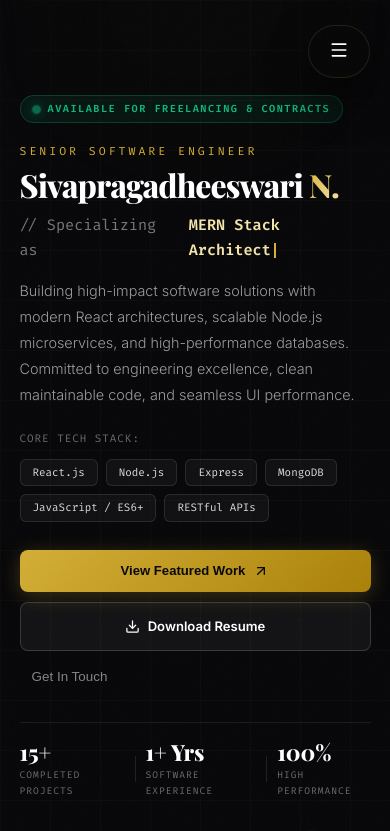
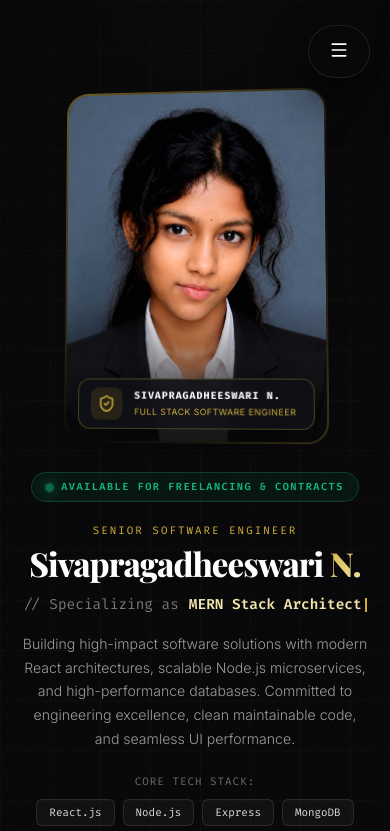
Before and after one commit to sivapragadheeswarii/myportfolio, a React (Vite) app: page / in a window 390 px wide. Shown: the top 831 px of the page. Built offline with nearby package versions, Linux system fonts and the light colour scheme; a web font is replaced by a local one.

Commit message:
Optimize Home section mobile layout with centered typography, full-width thumb buttons, and glass stat ribbon

```diff
--- a/src/sections/Hero.css
+++ b/src/sections/Hero.css
@@ -448,20 +448,31 @@
 @media (max-width: 1080px) {
   .ex-hero { height: auto !important; min-height: 100vh; max-height: none !important; overflow: visible !important; }
   #home { height: auto; min-height: 100vh; overflow: auto; }
-  .ex-container { flex-direction: column; height: auto; padding: 110px 6% 80px; gap: 50px; }
-  .ex-left { width: 100%; max-width: 100%; }
+  .ex-container { flex-direction: column-reverse; height: auto; padding: 110px 6% 70px; gap: 45px; }
+  .ex-left { width: 100%; max-width: 100%; text-align: center; align-items: center; }
   .ex-right { width: 100%; justify-content: center; }
-  .ex-portrait-card { width: 300px; height: 420px; }
+  .ex-portrait-card { width: 300px; height: 400px; }
   .ex-footer-strip { display: none; }
 }
 
 @media (max-width: 600px) {
-  .ex-container { padding: 95px 5% 60px !important; gap: 35px !important; }
-  .ex-name { font-size: clamp(2rem, 8vw, 2.7rem); }
-  .ex-bio { font-size: 0.9rem; }
-  .ex-actions { gap: 10px; width: 100%; }
-  .ex-btn-primary, .ex-btn-secondary { width: 100%; justify-content: center; padding: 13px 20px; font-size: 0.82rem; }
-  .ex-metrics { width: 100%; justify-content: space-around; gap: 10px; }
-  .ex-portrait-card { width: 270px; height: 370px; }
-  .ex-status-pill { padding: 5px 12px; }
+  .ex-container { padding: 90px 5% 50px !important; gap: 32px !important; }
+  .ex-status-pill { margin-left: auto; margin-right: auto; padding: 6px 14px; }
+  .ex-title-block { text-align: center; }
+  .ex-greeting { font-size: 0.68rem; letter-spacing: 2px; }
+  .ex-name { font-size: clamp(2rem, 8.5vw, 2.6rem); }
+  .ex-role-wrap { justify-content: center; font-size: 0.9rem; flex-wrap: wrap; }
+  .ex-bio { font-size: 0.88rem; text-align: center; margin-left: auto; margin-right: auto; line-height: 1.7; }
+  .ex-tech-stack { justify-content: center; flex-direction: column; gap: 8px; }
+  .ex-stack-items { justify-content: center; }
+  .ex-actions { gap: 12px; width: 100%; flex-direction: column; }
+  .ex-btn-primary, .ex-btn-secondary, .ex-btn-ghost { width: 100%; justify-content: center; padding: 14px 20px; font-size: 0.84rem; border-radius: 12px; min-height: 48px; }
+  .ex-metrics { width: 100%; justify-content: space-around; gap: 10px; background: rgba(12, 12, 18, 0.6); padding: 16px 12px; border-radius: 18px; border: 1px solid rgba(212, 175, 55, 0.2); backdrop-filter: blur(12px); box-shadow: 0 10px 25px rgba(0,0,0,0.5); }
+  .ex-metric { text-align: center; }
+  .ex-metric-val { font-size: 1.3rem; color: #D4AF37; }
+  .ex-metric-lbl { font-size: 0.58rem; letter-spacing: 0.5px; }
+  .ex-portrait-card { width: 260px; height: 350px; }
+  .ex-executive-badge { padding: 8px 12px; bottom: 12px; left: 12px; right: 12px; }
+  .ex-badge-name { font-size: 0.62rem; }
+  .ex-badge-role { font-size: 0.54rem; }
 }
```
